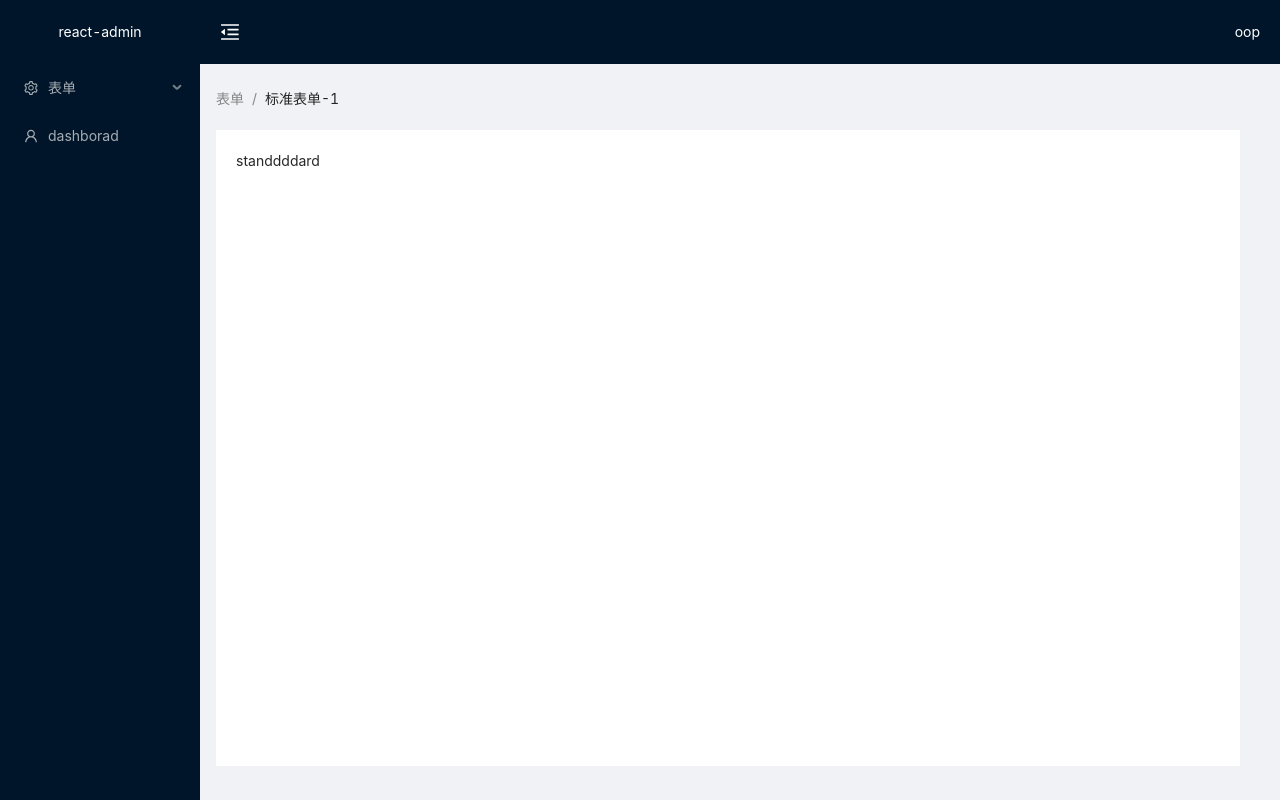
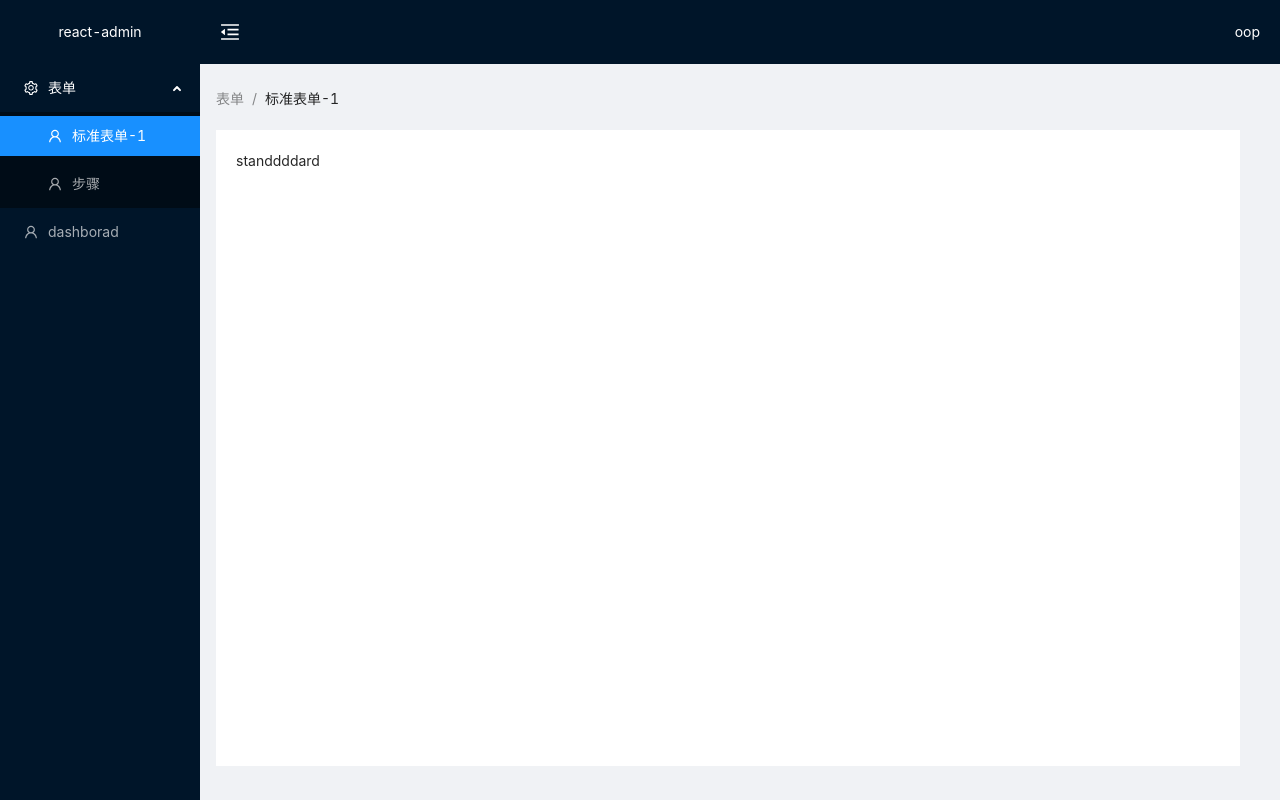
Before and after one commit to busyzz-1994/admin-react-template, a React app: page /form/standard in a window 1280 px wide. Built offline with nearby package versions, Linux system fonts and the light colour scheme.

Commit message:
feat: 路由匹配Menu以及动画

```diff
--- a/config/webpack.config.js
+++ b/config/webpack.config.js
@@ -305,21 +305,21 @@ module.exports = function (webpackEnv) {
       // https://twitter.com/wSokra/status/969633336732905474
       // https://medium.com/webpack/webpack-4-code-splitting-chunk-graph-and-the-splitchunks-optimization-be739a861366
       splitChunks: {
+        // chunks: 'all',
+        // name: isEnvDevelopment,
         chunks: 'all',
         name: isEnvDevelopment,
-        // chunks: 'all',
-        // name: isEnvDevelopment,
-        // minChunks: 1,
-        // cacheGroups: {
-        //   reactVendor: {
-        //     test: reactVendorsRegex,
-        //     name: 'reactVendor',
-        //   },
-        //   utilityVendor: {
-        //     test: utilVendorsRegex,
-        //     name: 'utilityVendor',
-        //   },
-        // },
+        minChunks: 1,
+        cacheGroups: {
+          reactVendor: {
+            test: reactVendorsRegex,
+            name: 'reactVendor',
+          },
+          utilityVendor: {
+            test: utilVendorsRegex,
+            name: 'utilityVendor',
+          },
+        },
       },
       // Keep the runtime chunk separated to enable long term caching
       // https://twitter.com/wSokra/status/969679223278505985
--- a/package.json
+++ b/package.json
@@ -19,6 +19,7 @@
     "@types/react-dom": "^17.0.0",
     "@types/react-router-config": "^5.0.3",
     "@types/react-router-dom": "^5.1.8",
+    "@types/react-transition-group": "^4.4.2",
     "@types/regenerator-runtime": "^0.13.1",
     "@typescript-eslint/eslint-plugin": "^4.5.0",
     "@typescript-eslint/parser": "^4.5.0",
@@ -77,6 +78,7 @@
     "react-refresh": "^0.8.3",
     "react-router-config": "^5.1.1",
     "react-router-dom": "^5.2.0",
+    "react-transition-group": "^4.4.2",
     "regenerator-runtime": "^0.13.9",
     "resolve": "1.18.1",
     "resolve-url-loader": "^3.1.2",
--- a/src/components/Header/index.tsx
+++ b/src/components/Header/index.tsx
@@ -10,7 +10,6 @@ import styles from './index.module.scss';
 // };
 const Header = () => {
   const [count, setCount] = useState(0);
-  console.log('parent');
   return (
     <h1 className={styles.box}>
       <Child />
--- a/src/layout/BasicLayout.tsx
+++ b/src/layout/BasicLayout.tsx
@@ -3,7 +3,7 @@
  * @Date: 2021-08-27 10:41:57
  * @Description:
  */
-import React, { FC, useState } from 'react';
+import React, { FC, useState, useEffect } from 'react';
 import {
   renderRoutes,
   RouteConfigComponentProps,
@@ -13,6 +13,7 @@ import PageContainer from './PageContainer';
 import { getBreadList } from './util';
 import { Layout, Menu } from 'antd';
 import { Link } from 'react-router-dom';
+import { CSSTransition, TransitionGroup } from 'react-transition-group';
 import {
   MenuUnfoldOutlined,
   MenuFoldOutlined,
@@ -31,16 +32,34 @@ const navWitdhMin = 80;
 const getRouteItem = (routes, path) => {
   return routes.find((item) => item.path === path);
 };
+const getDefaultSelectedKeys = (pathname) => {
+  const pathnameList = pathname.split('/');
+  const selectedKeys = [];
+  pathnameList.reduce((prev, current) => {
+    let item = prev + '/' + current;
+    selectedKeys.push(item);
+    return item;
+  });
+  return selectedKeys;
+};
 const BasicLayout: FC<RouteConfigComponentProps> = ({ route, location }) => {
   const [collapsed, setCollapsed] = useState(false);
+  const [selectedKeys, setSelectedKeys] = useState(() =>
+    getDefaultSelectedKeys(location.pathname)
+  );
+  const [openKeys, setOpenKeys] = useState(() =>
+    getDefaultSelectedKeys(location.pathname)
+  );
   const toggleCololapsed = () => {
     setCollapsed((prev) => !prev);
   };
   const { routes } = route;
   const breadList = getBreadList(routes, location.pathname);
+  const onOpenChange = (keys) => {
+    const latestOpenKey = keys.find((key) => openKeys.indexOf(key) === -1);
+    setOpenKeys(latestOpenKey ? [latestOpenKey] : []);
+  };
   const renderMenu = (routes: RouteConfig[], subMenus: string[]) => {
-    console.log(routes, 'routes-----');
-    console.log(subMenus, 'subMenus---');
     return (
       <>
         {subMenus.map((path) => {
@@ -63,6 +82,10 @@ const BasicLayout: FC<RouteConfigComponentProps> = ({ route, location }) => {
       </>
     );
   };
+  useEffect(() => {
+    setSelectedKeys(getDefaultSelectedKeys(location.pathname));
+    setOpenKeys(getDefaultSelectedKeys(location.pathname));
+  }, [location.pathname, setSelectedKeys, setOpenKeys]);
   return (
     <Layout>
       <Sider
@@ -78,7 +101,13 @@ const BasicLayout: FC<RouteConfigComponentProps> = ({ route, location }) => {
         collapsed={collapsed}
       >
         <div className={styles.logo}>react-admin</div>
-        <Menu theme='dark' mode='inline' defaultSelectedKeys={['1']}>
+        <Menu
+          theme='dark'
+          mode='inline'
+          openKeys={openKeys}
+          selectedKeys={selectedKeys}
+          onOpenChange={onOpenChange}
+        >
           {renderMenu(routes, routes[0].subMenus)}
         </Menu>
       </Sider>
@@ -123,7 +152,15 @@ const BasicLayout: FC<RouteConfigComponentProps> = ({ route, location }) => {
           }}
         >
           <PageContainer breadList={breadList}>
-            {renderRoutes(routes)}
+            <TransitionGroup>
+              <CSSTransition
+                key={location.pathname}
+                classNames={'slide'}
+                timeout={500}
+              >
+                {renderRoutes(routes)}
+              </CSSTransition>
+            </TransitionGroup>
           </PageContainer>
         </Content>
       </Layout>
--- a/src/layout/PageContainer/index.module.scss
+++ b/src/layout/PageContainer/index.module.scss
@@ -3,4 +3,5 @@
   margin-top: 20px;
   padding: 20px;
   min-height: calc(100vh - 164px);
+  overflow: hidden;
 }
--- a/src/layout/util.tsx
+++ b/src/layout/util.tsx
@@ -20,7 +20,6 @@ export const getBreadList = (
   list: Array<breadListItem> = []
 ) => {
   try {
-    console.log('pathname---', pathname);
     const branch = matchRoutes(routes, pathname);
     const {
       route: { name, path },
--- /dev/null
+++ b/src/styles/antd-reset.scss
@@ -0,0 +1,5 @@
+// 禁止菜单被选中
+.ant-menu-item,
+.ant-menu-submenu {
+  user-select: none;
+}
--- a/src/styles/index.scss
+++ b/src/styles/index.scss
@@ -1,2 +1,3 @@
-// 变量
 @import './variables.scss';
+@import './antd-reset.scss';
+@import './motion.scss';
--- /dev/null
+++ b/src/styles/motion.scss
@@ -0,0 +1,19 @@
+// 切换路由动画
+.slide-enter {
+  opacity: 0;
+  transform: translate3d(100px, 0, 0);
+}
+.slide-enter-active {
+  opacity: 1;
+  transform: translate3d(0, 0, 0);
+  transition: transform 0.3s;
+}
+.slide-exit {
+  opacity: 0;
+  transform: translate3d(0, 0, 0);
+  display: none;
+}
+.slide-exit-active {
+  opacity: 0;
+  transform: translate3d(100px, 0, 0);
+}
```
Also changed, not shown: 2 other files (tests, documents, lock files or other folders).
